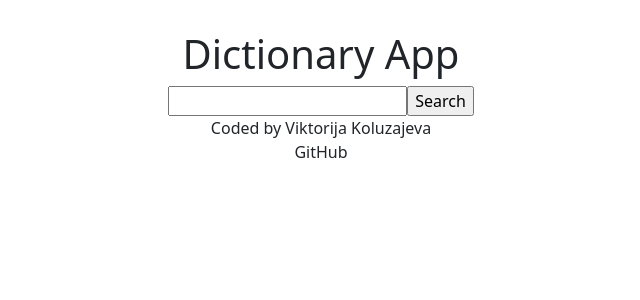
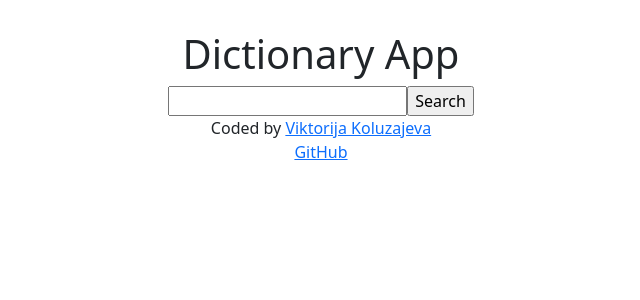
Before and after one commit to suicide-music/dictionary-react, a React (Create React App) app: page / in a window 1280 px wide. Shown: the top 300 px of the page, without its empty margins (319-959 px from the left). Built offline with nearby package versions, Linux system fonts and the light colour scheme.

Commit message:
Added links in the footer

```diff
--- a/src/App.js
+++ b/src/App.js
@@ -8,8 +8,22 @@ function App() {
       <h1>Dictionary App </h1>
       <Dictionary />
       <footer>
-        Coded by Viktorija Koluzajeva
-        <br /> GitHub
+        Coded by{" "}
+        <a
+          href="https://www.linkedin.com/in/viktorija-koluzajeva/"
+          target="_blank"
+          rel="noreferrer"
+        >
+          Viktorija Koluzajeva
+        </a>
+        <br />
+        <a
+          href="https://github.com/suicide-music"
+          target="_blank"
+          rel="noreferrer"
+        >
+          GitHub
+        </a>
       </footer>
     </div>
   );
```
